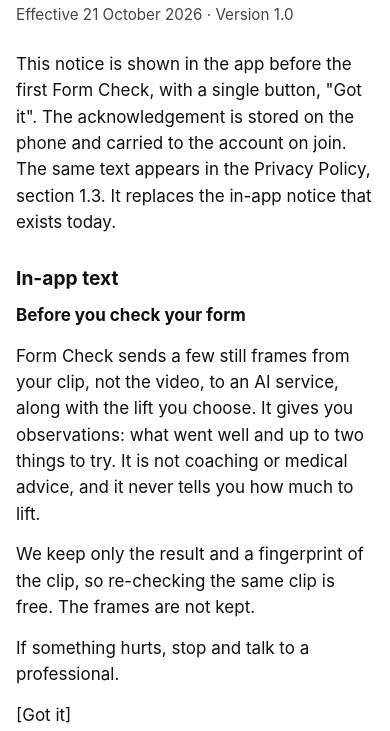
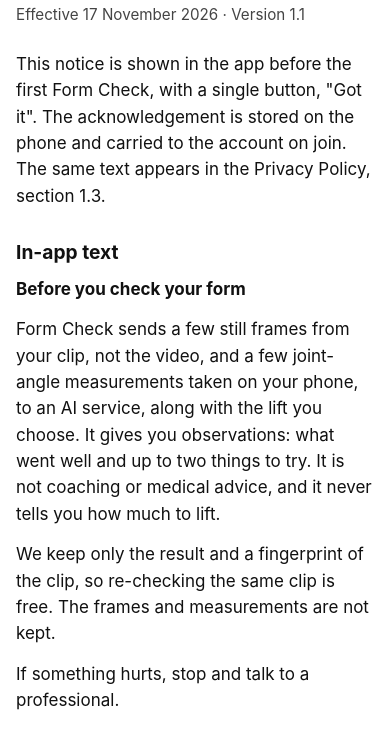
Before and after one commit to FLAUNT-APP/flaunt-site, a plain HTML site: page public/legal/form-check-notice.html in a window 390 px wide. Shown: the part 112-843 px from the top of the page. Drawn offline with Linux system fonts and the light colour scheme.

Commit message:
Privacy Policy and Form Check notice v1.1: Form Check also sends a few joint-angle measurements taken on the phone (founder, 17 Nov 2026)
Co-Authored-By: Claude Fable 5.2 <noreply@anthropic.com>

```diff
--- a/public/legal/form-check-notice.html
+++ b/public/legal/form-check-notice.html
@@ -40,12 +40,12 @@ nav.index span{display:block;color:var(--ink2);font-size:.9rem}
 <header class="site"><div><a href="/legal/">FLAUNT · Legal</a></div></header>
 <main>
 <h1>Form Check Notice</h1>
-<p class="meta">Effective 21 October 2026 · Version 1.0</p>
-<p>This notice is shown in the app before the first Form Check, with a single button, "Got it". The acknowledgement is stored on the phone and carried to the account on join. The same text appears in the Privacy Policy, section 1.3. It replaces the in-app notice that exists today.</p>
+<p class="meta">Effective 17 November 2026 · Version 1.1</p>
+<p>This notice is shown in the app before the first Form Check, with a single button, "Got it". The acknowledgement is stored on the phone and carried to the account on join. The same text appears in the Privacy Policy, section 1.3.</p>
 <h2>In-app text</h2>
 <p><strong>Before you check your form</strong></p>
-<p>Form Check sends a few still frames from your clip, not the video, to an AI service, along with the lift you choose. It gives you observations: what went well and up to two things to try. It is not coaching or medical advice, and it never tells you how much to lift.</p>
-<p>We keep only the result and a fingerprint of the clip, so re-checking the same clip is free. The frames are not kept.</p>
+<p>Form Check sends a few still frames from your clip, not the video, and a few joint-angle measurements taken on your phone, to an AI service, along with the lift you choose. It gives you observations: what went well and up to two things to try. It is not coaching or medical advice, and it never tells you how much to lift.</p>
+<p>We keep only the result and a fingerprint of the clip, so re-checking the same clip is free. The frames and measurements are not kept.</p>
 <p>If something hurts, stop and talk to a professional.</p>
 <p>[Got it]</p>
 <h2>Fixed disclaimer on every result sheet</h2>
```
Also changed, not shown: public/legal/index.html (+1 -1 lines), public/legal/privacy.html (+4 -4 lines), 3 other files.
